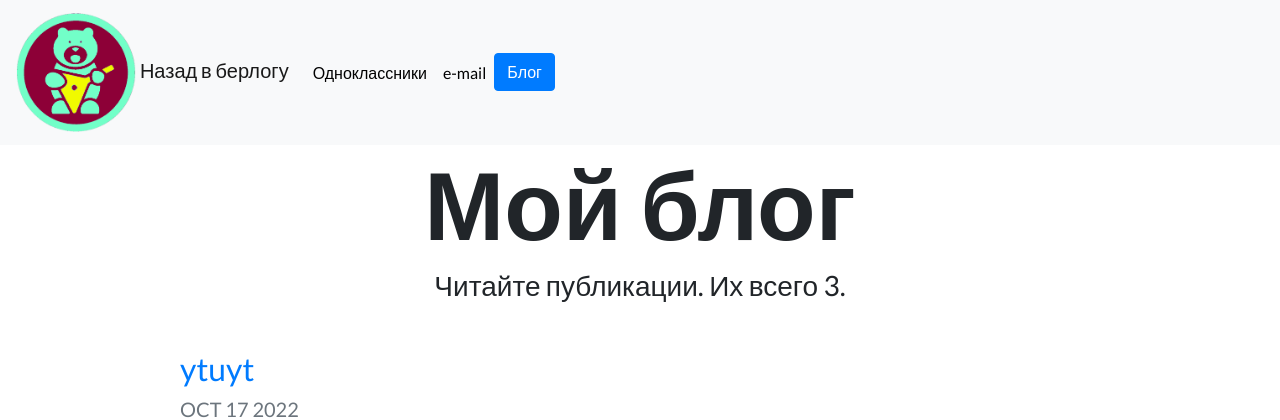
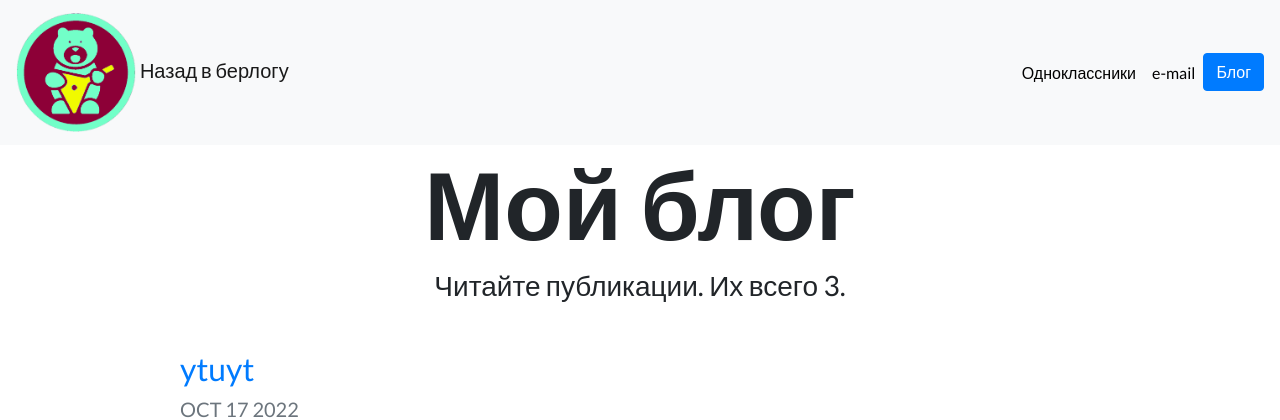
Before and after one commit to Surf81/django-learn-personal-portfolio, a Django app: page /blog/ in a window 1280 px wide. Shown: the top 420 px of the page. Run offline with Django 4.2, Linux system fonts and the light colour scheme; data comes from the database, SQL or seed files in the repository.

Commit message:
change navigation bar design

```diff
--- a/portfolio/templates/portfolio/base.html
+++ b/portfolio/templates/portfolio/base.html
@@ -30,8 +30,8 @@
       <span class="navbar-toggler-icon"></span>
     </button>
 
-    <div class="collapse navbar-collapse" id="navbarSupportedContent">
-      <ul class="navbar-nav mr-auto">
+    <div class="collapse navbar-collapse text-center" id="navbarSupportedContent">
+      <ul class="navbar-nav ml-auto">
         <li class="nav-item">
           <a class="nav-link" href="#">Одноклассники</a>
         </li>
```
